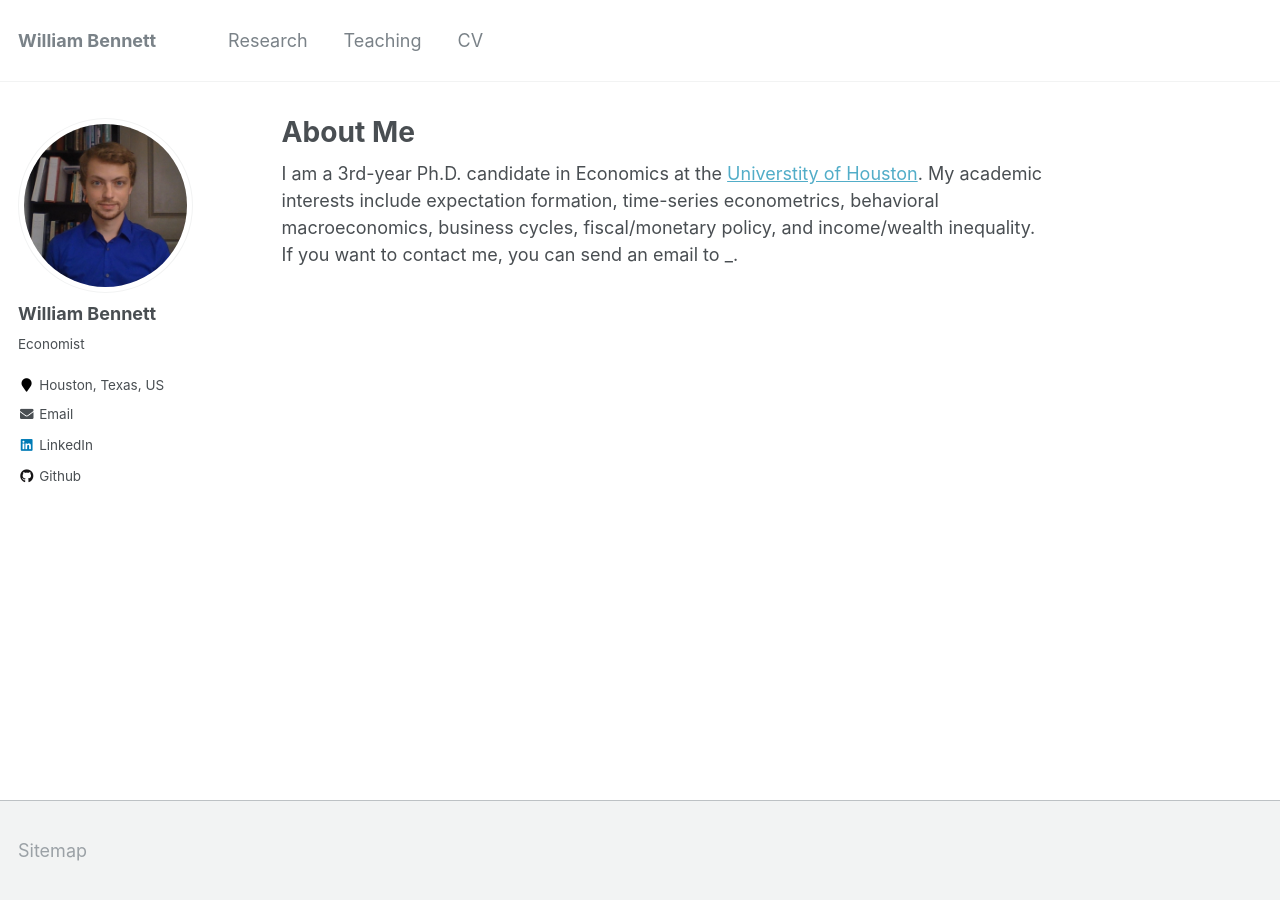
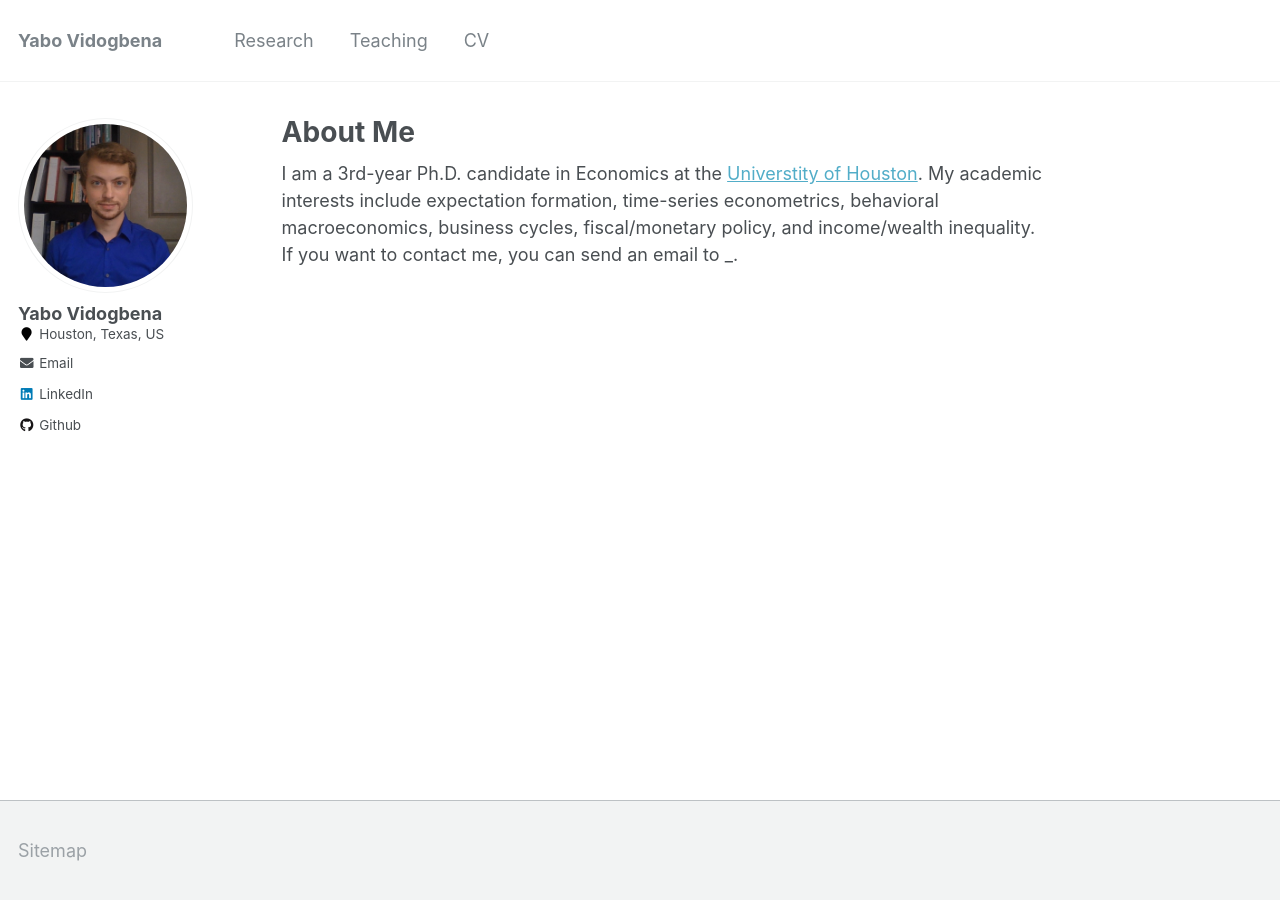
Before and after one commit to erikacallicott/erikacallicott.github.io, a Jekyll site: the page built from _pages/about.md, in a window 1280 px wide. Built offline with Jekyll 4.4.1, drawn with Linux system fonts in a browser that asks for light colours.

Commit message:
Update _config.yml

```diff
--- a/_config.yml
+++ b/_config.yml
@@ -7,13 +7,13 @@
 
 # Site Settings
 locale                   : "en-US"
-title                    : "William Bennett"
+title                    : "Yabo Vidogbena"
 title_separator          : "-"
-name                     : &name "William"
-description              : &description "Economist"
-url                      : https://williambennettecon.github.io # the base hostname & protocol for your site e.g. "https://mmistakes.github.io"
+name                     : &name "Yabo Vidogbena"
+description              : #&description "Economist"
+url                      : https://yabogv.github.io # the base hostname & protocol for your site e.g. "https://mmistakes.github.io"
 baseurl                  : "" # the subpath of your site, e.g. "/blog"
-repository               : "williambennettecon/williambennettecon.github.io"
+repository               : "yabogv/yabogv.github.io"
 teaser                   :  # filename of teaser fallback teaser image placed in /images/, .e.g. "500x300.png"
 breadcrumbs              : false # true, false (default)
 words_per_minute         : 160
@@ -40,7 +40,7 @@ staticman:
   path                   : "_data/comments/{options.slug}"
   requiredFields         : ['name', 'email', 'message']
   transforms:
-    email                : "wrbennett@uh.edu"
+    email                : "yvidogbena@uh.edu"
   generatedFields:
     date:
       type               : "date"
@@ -80,14 +80,14 @@ analytics:
 
 # Site Author
 author:
-  name             : "William Bennett"
+  name             : "Yabo Vidogbena"
   avatar           : "profile.jpg"
-  bio              : "Economist"
+  bio              : #"Economist"
   location         : "Houston, Texas, US"
   employer         :
   pubmed           : #"https://www.ncbi.nlm.nih.gov/pubmed/?term=john+snow"
   googlescholar    : #"http://yourfullgooglescholarurl.com"
-  email            : "wrbennett@uh.edu"
+  email            : "yvidogbena@uh.edu"
   researchgate     : # example: "https://www.researchgate.net/profile/yourprofile"
   uri              :
   bitbucket        :
@@ -96,13 +96,13 @@ author:
   flickr           :
   facebook         :
   foursquare       :
-  github           : "williambennettecon"
+  github           : "YaboGV"
   google_plus      :
   keybase          :
   instagram        :
   impactstory      : #"https://profiles.impactstory.org/u/xxxx-xxxx-xxxx-xxxx"
   lastfm           :
-  linkedin         : "william-bennett-b65a05178/"
+  linkedin         : "yabo-gwladys-vidogbena-b2b544104/"
   orcid            : #"http://orcid.org/yourorcidurl"
   pinterest        :
   soundcloud       :
```
